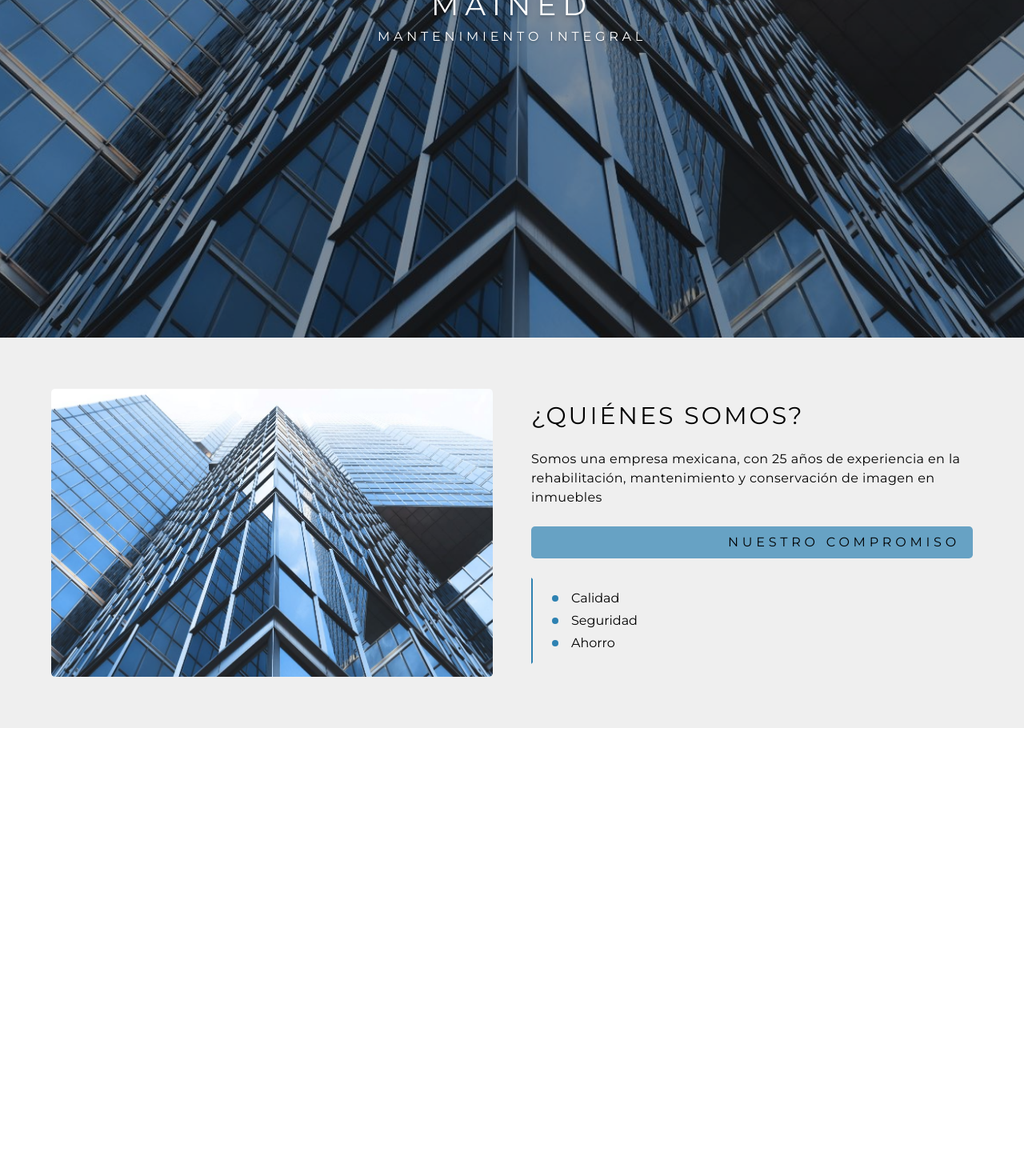
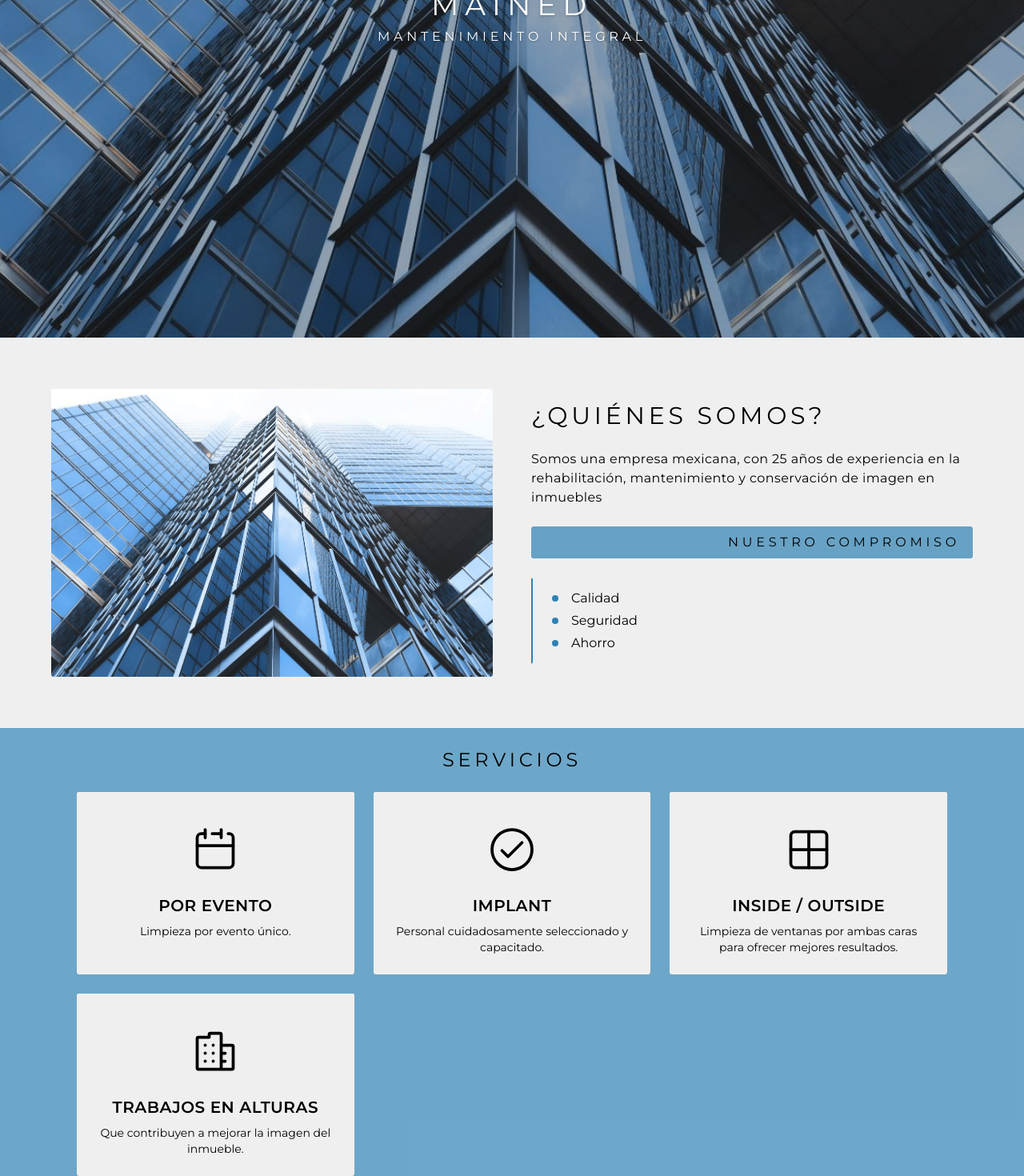
Before and after one commit to Alnn7Bf/Mained, a React (Vite) app: page / in a window 1280 px wide. Shown: the part 378-1848 px from the top of the page at 80% size. Before the commit the page ends 1288 px from the top, so only its background shows below. Built offline with nearby package versions, Linux system fonts and the light colour scheme.

Commit message:
Prueba services section

```diff
--- a/src/components/Icons.jsx
+++ b/src/components/Icons.jsx
@@ -1,6 +1,6 @@
 export const IconMenu = ({size}) => {
     return <>
-        <svg width={size} height={size} fill="none" stroke="currentColor" strokeLinecap="round" strokeLinejoin="round" strokeWidth="2" viewBox="0 0 24 24" xmlns="http://www.w3.org/2000/svg">
+        <svg width={size} height={size} fill="none" stroke="currentColor" strokeLinecap="round" strokeLinejoin="round" strokeWidth="1.5" viewBox="0 0 24 24" xmlns="http://www.w3.org/2000/svg">
             <path d="M3.75 12h16.5"></path>
             <path d="M3.75 6h16.5"></path>
             <path d="M3.75 18h16.5"></path>
@@ -10,10 +10,53 @@ export const IconMenu = ({size}) => {
 
 export const IconClose = ({size}) => {
     return  <>
-        <svg width={size} height={size} fill="none" stroke="currentColor" strokeLinecap="round" strokeLinejoin="round" strokeWidth="2" viewBox="0 0 24 24" xmlns="http://www.w3.org/2000/svg">
+        <svg width={size} height={size} fill="none" stroke="currentColor" strokeLinecap="round" strokeLinejoin="round" strokeWidth="1.5" viewBox="0 0 24 24" xmlns="http://www.w3.org/2000/svg">
             <path d="m18.75 5.25-13.5 13.5"></path>
             <path d="M18.75 18.75 5.25 5.25"></path>
         </svg>
     </>
+};
 
+export const Icon1 = ({size}) => {
+    return  <>
+        <svg width={size} height={size} fill="none" stroke="currentColor" strokeLinecap="round" strokeLinejoin="round" strokeWidth="1.5" viewBox="0 0 24 24" xmlns="http://www.w3.org/2000/svg">
+            <path d="M15 4V2M15 4V6M15 4H10.5M3 10V19C3 20.1046 3.89543 21 5 21H19C20.1046 21 21 20.1046 21 19V10H3Z"></path>
+            <path d="M3 10V6C3 4.89543 3.89543 4 5 4H7"></path>
+            <path d="M7 2V6"></path>
+            <path d="M21 10V6C21 4.89543 20.1046 4 19 4H18.5"></path>
+        </svg>
+    </>
 };
+
+export const Icon2 = ({size}) => {
+    return  <>
+        <svg width={size} height={size} fill="none" stroke="currentColor" strokeLinecap="round" strokeLinejoin="round" strokeWidth="1.5" viewBox="0 0 24 24" xmlns="http://www.w3.org/2000/svg">
+            <path d="M7 12.5L10 15.5L17 8.5"></path>
+            <path d="M12 22C17.5228 22 22 17.5228 22 12C22 6.47715 17.5228 2 12 2C6.47715 2 2 6.47715 2 12C2 17.5228 6.47715 22 12 22Z"></path>
+        </svg>
+    </>
+};
+
+export const Icon3 = ({size}) => {
+    return  <>
+        <svg width={size} height={size} fill="none" stroke="currentColor" strokeLinecap="round" strokeLinejoin="round" strokeWidth="1.5" viewBox="0 0 24 24" xmlns="http://www.w3.org/2000/svg">
+            <rect x="3" y="3" width="18" height="18" rx="2"></rect>
+            <line x1="3" y1="12" x2="21" y2="12"></line>
+            <line x1="12" y1="3" x2="12" y2="21"></line>
+        </svg>
+    </>
+};
+
+export const Icon4 = ({size}) => {
+    return  <>
+        <svg width={size} height={size} fill="none" stroke="currentColor" strokeLinecap="round" strokeLinejoin="round" strokeWidth="1.5" viewBox="0 0 24 24" xmlns="http://www.w3.org/2000/svg">
+            <path d="M7 9.01L7.01 8.99889"></path>
+            <path d="M11 9.01L11.01 8.99889"></path>
+            <path d="M7 13.01L7.01 12.9989"></path>
+            <path d="M11 13.01L11.01 12.9989"></path>
+            <path d="M7 17.01L7.01 16.9989"></path>
+            <path d="M11 17.01L11.01 16.9989"></path>
+            <path d="M15 21H3.6C3.26863 21 3 20.7314 3 20.4V5.6C3 5.26863 3.26863 5 3.6 5H9V3.6C9 3.26863 9.26863 3 9.6 3H14.4C14.7314 3 15 3.26863 15 3.6V9M15 21H20.4C20.7314 21 21 20.7314 21 20.4V9.6C21 9.26863 20.7314 9 20.4 9H15M15 21V17M15 9V13M15 13H17M15 13V17M15 17H17"></path>
+        </svg>
+    </>
+};
--- a/src/components/Navbar.jsx
+++ b/src/components/Navbar.jsx
@@ -1,4 +1,4 @@
-import { useState } from 'react'
+import { useState, useEffect } from 'react'
 import {IconMenu, IconClose} from './Icons'
 
 const LinkItem = ({text, onClick}) => {
@@ -21,8 +21,27 @@ function Navbar() {
     document.getElementById(ref)?.scrollIntoView({behavior:'smooth'});
   }
 
+  const [scrolled, setScrolled] = useState(false);
+
+  useEffect(() => {
+    const handleScroll = () => {
+      const aboutSection = document.getElementById("about");
+      if (!aboutSection) return;
+
+      const top = aboutSection.getBoundingClientRect().top;
+
+      // Cuando el top de la sección about sea menor o igual a 0, ya la alcanzaste
+      setScrolled(top <= 0);
+    };
+
+  window.addEventListener("scroll", handleScroll);
+  handleScroll();
+
+  return () => window.removeEventListener("scroll", handleScroll);
+}, []);
+
   return (
-    <nav className={`z-20 flex fixed w-dvw ${isOpen? 'bg-light/90' : 'bg-light/50'} md:bg-light/50 justify-center flex-col md:flex-row text-black transition-all duration-500`} id="menu">
+    <nav className={`z-20 flex fixed w-dvw ${isOpen? 'bg-light/80' : 'bg-light/30'} md:bg-light/30 justify-center flex-col md:flex-row backdrop-blur-xs text-black transition-all duration-500`} id="menu">
       <label className="cursor-pointer md:hidden m-2" onClick={toggleMenu}>
         {isOpen? <IconClose size={36}/> : <IconMenu size={36}/>}
       </label>
--- a/src/components/ServiceCard.jsx
+++ b/src/components/ServiceCard.jsx
@@ -1,10 +1,20 @@
-function ServiceCard() {
+function ServiceCard({ image, icon, title, description }) {
+  const Icon = icon;
 
   return (
-    <>
-
-    </>
-  )
+    <div className="relative overflow-hidden rounded-global cursor-pointer">
+      <div className="absolute inset-0 bg-cover bg-center transition-opacity duration-300" style={{ backgroundImage: `url(${image})` }}></div>
+      <div className="relative h-full flex flex-col gap-2 p-6 items-center bg-light md:hover:bg-black/40 text-black md:hover:text-light transition-colors duration-300">
+        <div className="flex h-24 w-24 justify-center items-center">
+          <Icon size={60} />
+        </div>
+        <h3 className="text-xl font-semibold tracking-wide text-center text-inherit">
+          {title}
+        </h3>
+        <p className="text-sm text-inherit/60 text-center">{description}</p>
+      </div>
+    </div>
+  );
 }
 
-export default ServiceCard
+export default ServiceCard;
--- a/src/index.css
+++ b/src/index.css
@@ -3,10 +3,11 @@
 @theme {
     --tracking-navbar: 0.3rem;
     --tracking-hero: 0.5rem;
+    --tracking-title: 0.3rem;
     --color-primary: #2e82b2;
     --color-light: #efefef;
     --color-dark: #0f0f0f;
-    --radius-global: 0.3rem;
+    --radius-global: 0.2rem;
 }
 
 * {
--- a/src/sections/About.jsx
+++ b/src/sections/About.jsx
@@ -10,7 +10,7 @@ function About() {
             <img src={aboutImg} alt="Nosotros" className="w-full h-full object-cover"/>
           </div>
           <div className="flex flex-col gap-6">
-            <h2 className="text-3xl tracking-widest text-center md:text-left">¿QUIÉNES SOMOS?</h2>
+            <h2 className="text-3xl tracking-title text-center md:text-left">¿QUIÉNES SOMOS?</h2>
             <p className="text-md text-center md:text-left tracking-wide">Somos una empresa mexicana, con 25 años de experiencia en la rehabilitación, mantenimiento y conservación de imagen en inmuebles</p>
             <span className="bg-primary/70 text-center md:text-right rounded-global px-4 py-2 tracking-navbar">NUESTRO COMPROMISO</span>
             <ul className="text-left space-y-1 border-2 border-transparent border-l-primary py-3 px-6">
--- a/src/sections/Hero.jsx
+++ b/src/sections/Hero.jsx
@@ -4,11 +4,11 @@ function Hero() {
   return (
     <>
       <section className="relative h-dvh w-full grid place-items-center" id="start">
-        <div className="absolute inset-0 -z-10 bg-cover bg-center bg-top" style={{backgroundImage: `url(${image})`}}></div>
-        <div className="absolute inset-0 z-0 bg-black/40"></div>
+        <div className="absolute inset-0 -z-10 bg-cover bg-top" style={{backgroundImage: `url(${image})`}}></div>
+        <div className="absolute inset-0 z-0 bg-black/30"></div>
         <div className="relative flex flex-col gap-2 text-center">
-          <h1 className="text-white tracking-hero text-4xl text-shadow-lg">MAINED</h1>
-          <p className="text-white tracking-navbar  text-shadow-lg">MANTENIMIENTO INTEGRAL</p>
+          <h1 className="text-white tracking-hero text-4xl text-shadow-md">MAINED</h1>
+          <p className="text-white tracking-navbar  text-shadow-md">MANTENIMIENTO INTEGRAL</p>
         </div>
       </section>
     </>
--- a/src/sections/Services.jsx
+++ b/src/sections/Services.jsx
@@ -1,8 +1,47 @@
+import ServiceCard from '../components/ServiceCard'
+import {Icon1, Icon2, Icon3, Icon4} from '../components/Icons'
+import bg from '../assets/header-bg.jpg'
+
 function Services() {
+  const services = [
+    {
+      image: bg,
+      icon: Icon1,
+      title: "POR EVENTO",
+      description: "Limpieza por evento único."
+    }, {
+      image: bg,
+      icon: Icon2,
+      title: "IMPLANT",
+      description: "Personal cuidadosamente seleccionado y capacitado."
+    }, {
+      image: bg,
+      icon: Icon3,
+      title: "INSIDE / OUTSIDE",
+      description: "Limpieza de ventanas por ambas caras para ofrecer mejores resultados."
+    }, {
+      image: bg,
+      icon: Icon4,
+      title: "TRABAJOS EN ALTURAS",
+      description: "Que contribuyen a mejorar la imagen del inmueble."
+    }
+  ]
+
 
   return (
     <>
-
+      <section className="flex w-full bg-primary/70 justify-center px-8 md:px-24" id="services">
+        <div className='flex flex-col w-full justify-center items-center'>
+          <h2 className='text-2xl text-center tracking-title m-6'>SERVICIOS</h2>
+          <div className='grid grid-cols-1 sm:grid-cols-2 lg:grid-cols-3 gap-6'>
+            {
+              services.map(({image, icon, title, description}, index) => (
+                <ServiceCard key={index} image={image} icon={icon} title={title} description={description}/>
+              ))
+            }
+          </div>
+        </div>
+      </section>
     </>
   )
 }
```
Also changed, not shown: src/assets/brush.png (added).
